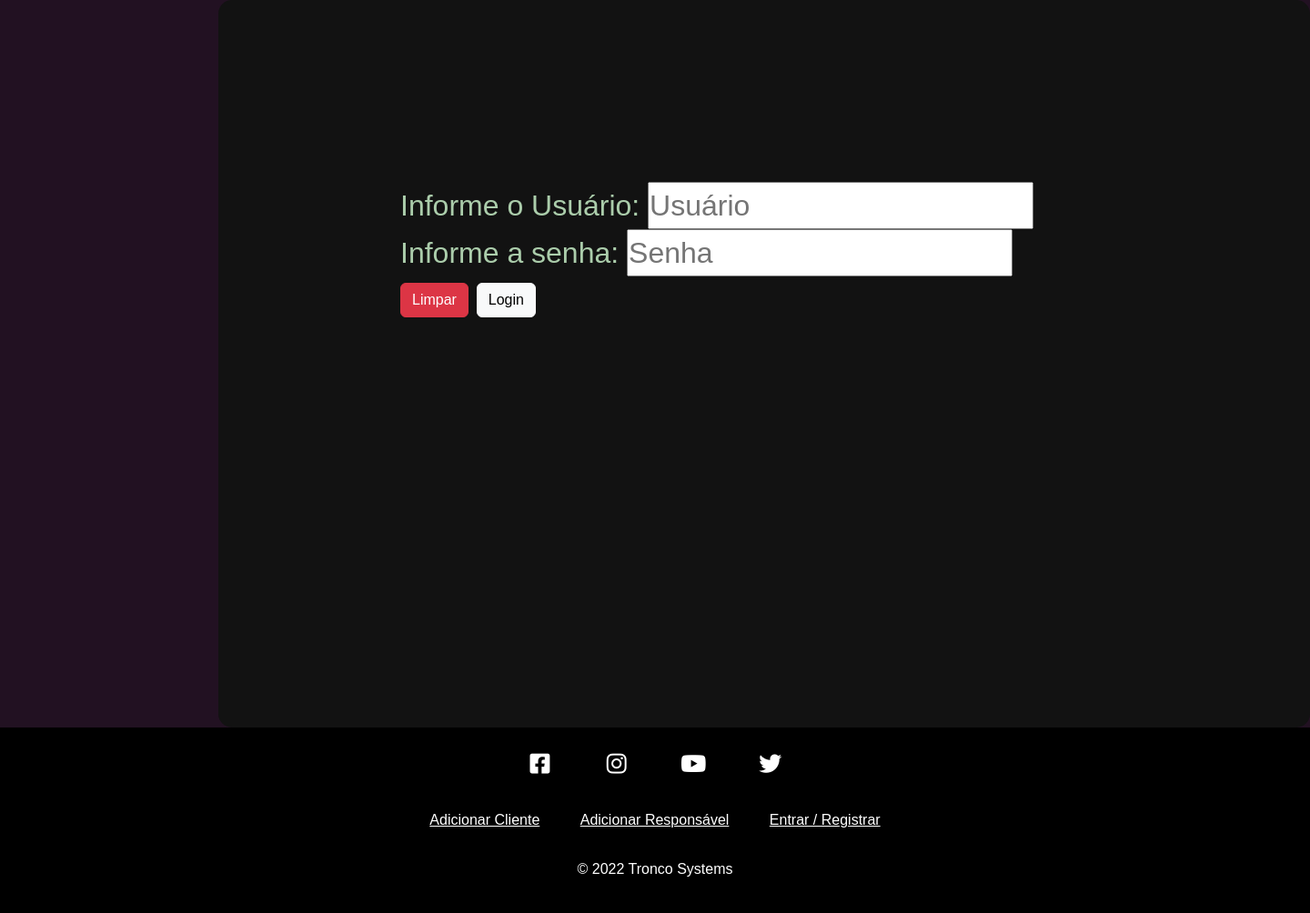
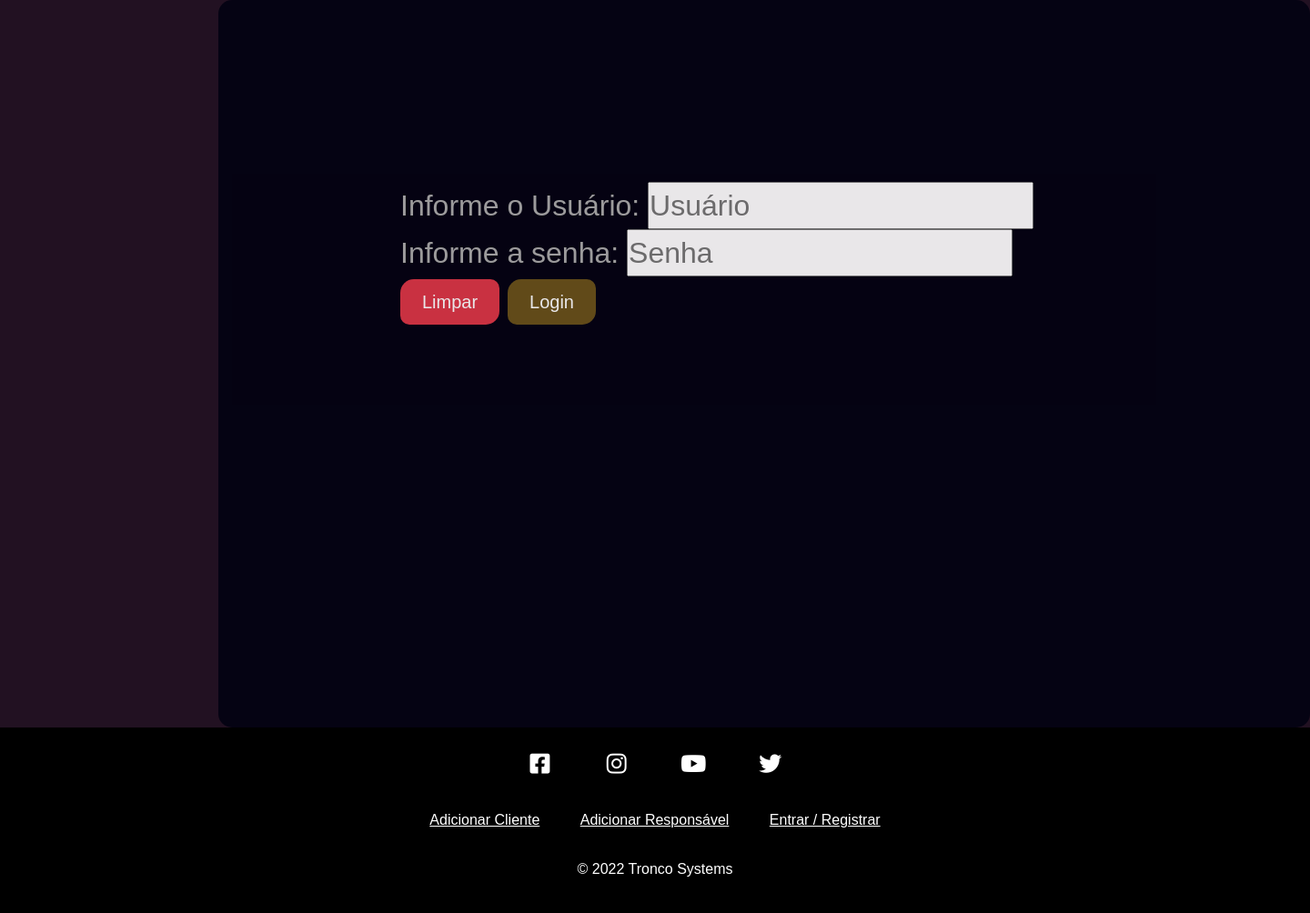
Before and after one commit to eduardoajs2020/advocacia, a PHP site: page /login.php in a window 1440 px wide. Shown: the part 64-1068 px from the top of the page at 91% size. Run offline with PHP 8.4, Linux system fonts and the light colour scheme; data that the repository does not hold is empty.

Commit message:
git push

```diff
--- a/assets/css/styles.css
+++ b/assets/css/styles.css
@@ -62,16 +62,17 @@
   background-color: #212;
 }
 .login-senha{
-
-  background-color: #121212;
-  color: #abcdab;;
-  font-size: xx-large;
+  display:flow-root;
+  background-color: #001e;
+  color: #AAA;;
+  font-size:xx-large;
   margin-top: 0;
   margin-left: 30vh;
   padding: 200px;
   width: 150vh;
   height: 100vh;
   border-radius: 15px 15px 15px 15px;
+  opacity: .9;
 
 
 }
@@ -84,13 +85,47 @@
   border-radius: 15px 15px 15px 15px;
 }
 
-.login-senha-button{
-  margin: auto;
-  border-radius: 15px 15px 15px 15px;
+.login-senha-button-1{
+  background-color: #DC3545;
+  border: 2px transparent;
+  color: #FFF;
+  padding: 10px 24px;
+  text-align: center;
+  text-decoration: none;
+  display: inline-block;
+  font-size: 20px;
+  transition: .5s;
+  border-radius: 15px 10px 15px 10px;
+
+}
+
+  .login-senha-button-1:hover {
+      border-color: #685119;
+      color: #842029;
+      background-color: #EEE;
+    }
 
 
+.login-senha-button-2 {
+  background-color: #685119;
+  border: 2px transparent;
+  color: #FFF;
+  padding: 10px 24px;
+  text-align: center;
+  text-decoration: none;
+  display: inline-block;
+  font-size: 20px;
+  transition: .5s;
+  border-radius: 15px 10px 15px 10px;
 
 }
+
+.login-senha-button-2:hover {
+  border-color: #685119;
+  color: #685119;
+  background-color: #EEE;
+}
+
 
 /*FORMULARIO PROCESSOS*/
 
@@ -180,22 +215,22 @@
   margin-right: auto;
   text-align: left;
   background-color: #212;
-  border-radius: 15px 15px 15px 15px;
+
 }
 
 #contact-form input,
 #contact-form label,
 #contact-form textarea{
   display: inline-block;
-  border-radius: 5px 5px 5px 5px;
-  padding: 10px;
+  border-radius: 15px 2px 15px 2px;
+  padding: 5px;
   border: 1px solid #EEE;
   width: 100%;
   color: #AAA;
 
 }
 #contact-form label{
-  color: #999;
+  color: #EEE;
   font-weight: bold;
   border-bottom-style:none;
 }
@@ -210,7 +245,7 @@
 }
 
 #contact-form input[type="submit"]{
-  background-color: #00AD5E;
+  background-color: #685119;
   color: #FFF;
   font-size: 16px;
   font-weight: bold;
@@ -222,9 +257,9 @@
 }
 
 #contact-form input[type="submit"]:hover{
-  border-color:#00AD5E;
-  color: #00AD5E;
-  background-color: #FFF;
+  border-color:#685119;
+  color: #685119;
+  background-color: #EEE;
 }
 
 /*RESPONSIVO*/
--- a/login.php
+++ b/login.php
@@ -24,8 +24,8 @@
                     <input type="password" name="senha" placeholder="Senha">
                 </div>
                 <div class="login-senha-button">
-                    <a href="<?=$BASE_URL?>login.php" class="btn btn-danger"><span>Limpar</span></a>
-                    <a href="<?=$BASE_URL?>index.php" class="btn btn-light"><span>Login</span></a>
+                    <a href="<?=$BASE_URL?>login.php" class="login-senha-button-1"><span>Limpar</span></a>
+                    <a href="<?=$BASE_URL?>index.php" class="login-senha-button-2"><span>Login</span></a>
                 </div>
 
             </form>
```
